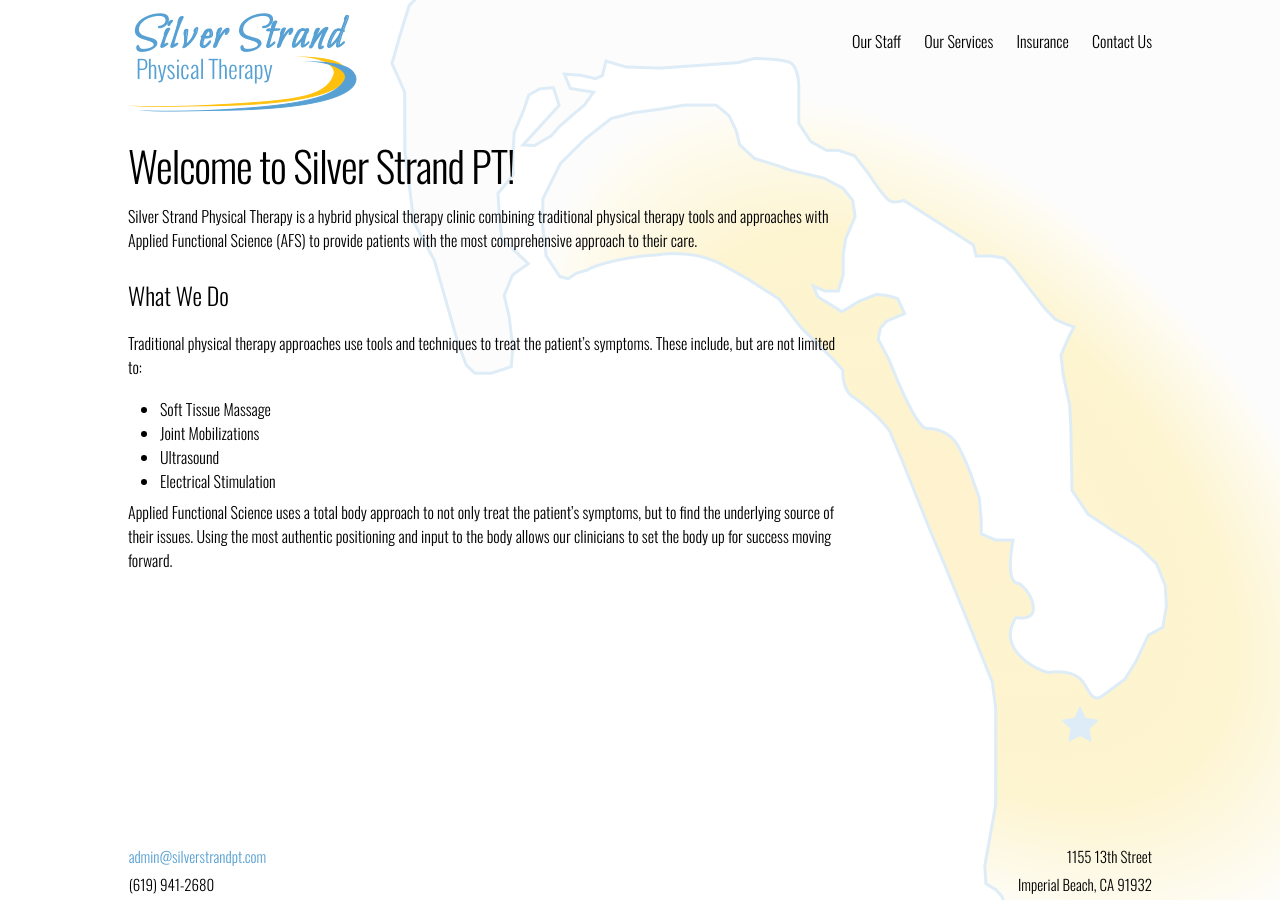
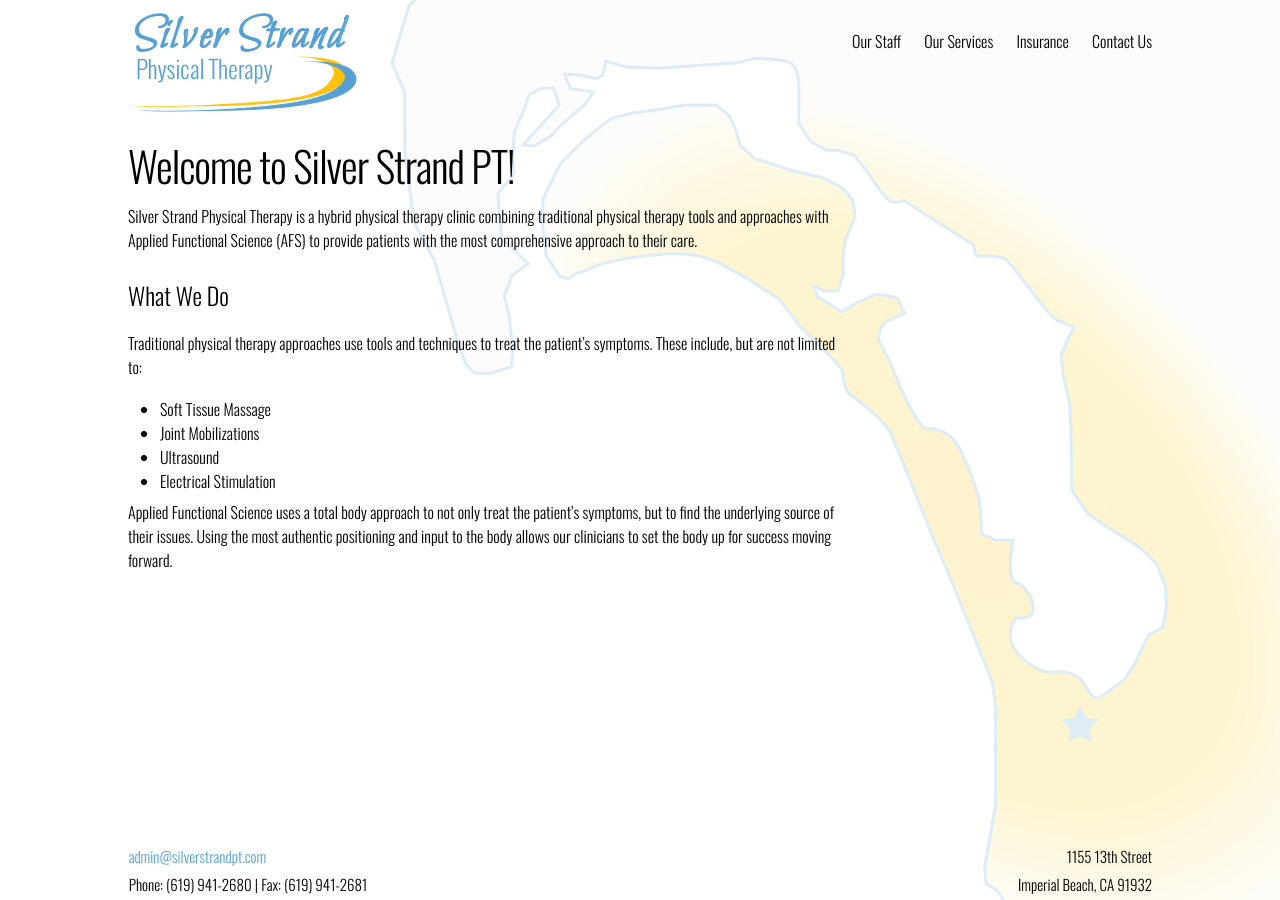
Before and after one commit to zac-heisey/silver-strand-pt, a Jekyll site: the page built from index.html, in a window 1280 px wide. Built offline with Jekyll 4.4.1, drawn with Linux system fonts in a browser that asks for light colours; some web fonts are replaced.

Commit message:
add fax number to footer data file and footer.html include

```diff
--- a/_data/footer_info.yml
+++ b/_data/footer_info.yml
@@ -2,5 +2,6 @@
 address_street: 1155 13th Street
 address_city: Imperial Beach, CA 91932
 phone: "(619) 941-2680"
+fax: "(619) 941-2681"
 email: admin@silverstrandpt.com
 ---
--- a/_includes/footer.html
+++ b/_includes/footer.html
@@ -5,7 +5,7 @@
     <div class="footer-col-wrapper">
       <div class="footer-col footer-col-1">
         <p><a href="mailto:{{ site.data.footer_info.email }}">{{ site.data.footer_info.email }}</a></p>
-        <p>{{ site.data.footer_info.phone }}</p>
+        <p>Phone: {{ site.data.footer_info.phone }} | Fax: {{ site.data.footer_info.fax }}
       </div>
 
       <div class="footer-col footer-col-2">
```
